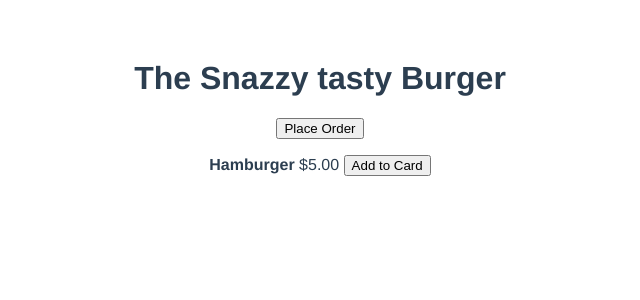
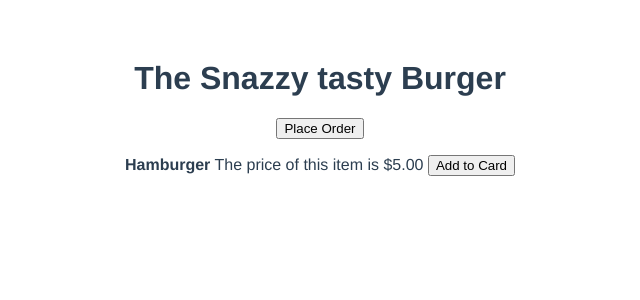
Before and after one commit to kami16ru/vueschool-composition-api, a Vue app: page / in a window 1280 px wide. Shown: the top 300 px of the page, without its empty margins (320-960 px from the left). Built offline with nearby package versions, Linux system fonts and the light colour scheme.

Commit message:
accessing computed props

```diff
--- a/src/components/YummyMeal.vue
+++ b/src/components/YummyMeal.vue
@@ -1,7 +1,7 @@
 <template>
   <p>
     <strong>{{ name }}</strong>
-    {{ pricePretty }}
+    {{ pricePrettySentence }}
     <button @click="addToCard">Add to Card</button>
   </p>
 </template>
@@ -17,8 +17,10 @@ export default {
   setup(props, { emit }) {
     const addToCard = () => emit('addToCard', props.name)
     const pricePretty = computed(() => `$${props.price.toFixed(2)}`)
+    const pricePrettySentence = computed(
+        () => `The price of this item is ${pricePretty.value}`)
 
-    return { addToCard, pricePretty }
+    return { addToCard, pricePretty, pricePrettySentence }
   }
 }
 </script>
```
